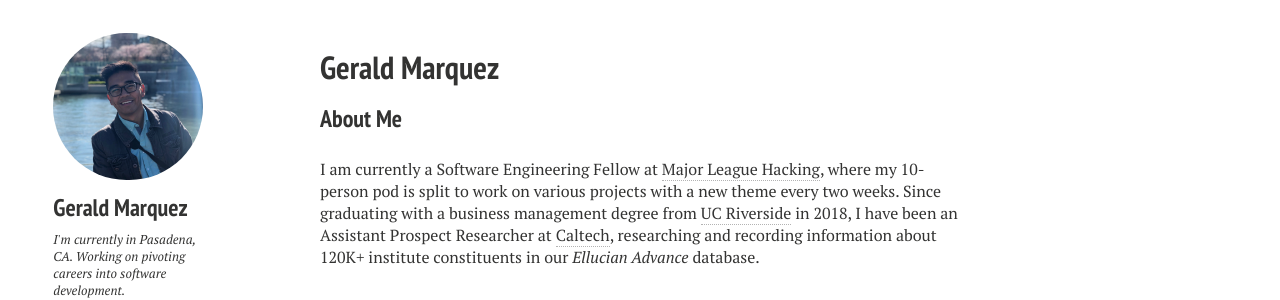
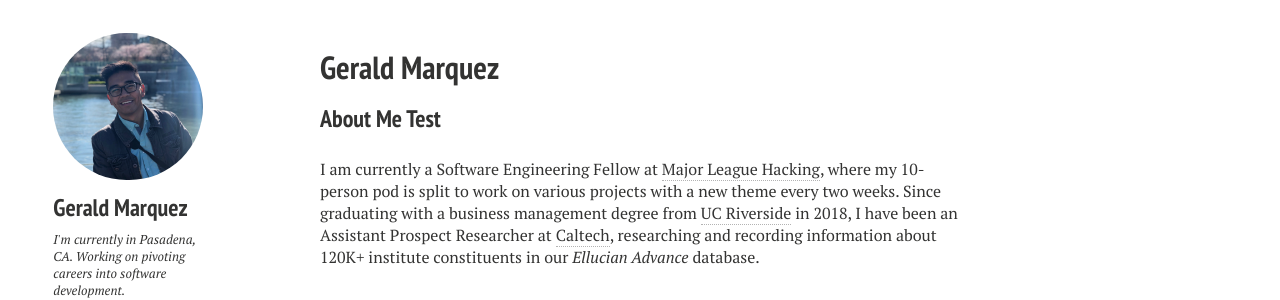
Before and after one commit to gprmarquez/temp.gprmarquez.github.io, a Jekyll site: the page built from index.md, in a window 1280 px wide. Shown: the part 312-612 px from the top of the page. Built offline with Jekyll 4.4.1, drawn with Linux system fonts in a browser that asks for light colours; nearby versions of some CDN libraries; comment, search, counter and statistics services are not loaded.

```diff
--- a/index.md
+++ b/index.md
@@ -7,7 +7,7 @@ image:
   feature: san_diego.jpg
 ---
 
-<h3>About Me</h3>
+<h3>About Me Test</h3>
 I am currently a Software Engineering Fellow at <a href="https://fellowship.mlh.io/" target="_blank">Major League Hacking</a>, where my 10-person pod is split to work on various projects with a new theme every two weeks. Since graduating with a business management degree from <a href="https://business.ucr.edu/" target="_blank">UC Riverside</a> in 2018, I have been an Assistant Prospect Researcher at <a href="https://breakthrough.caltech.edu/" target="_blank">Caltech</a>, researching and recording information about 120K+ institute constituents in our _Ellucian Advance_ database.
 
 <br />
```
